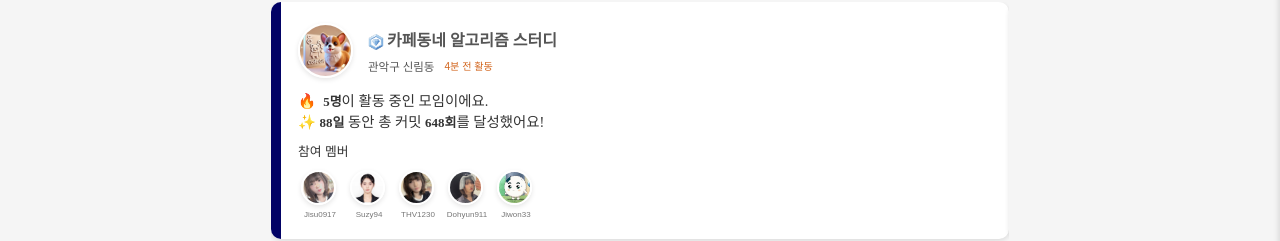
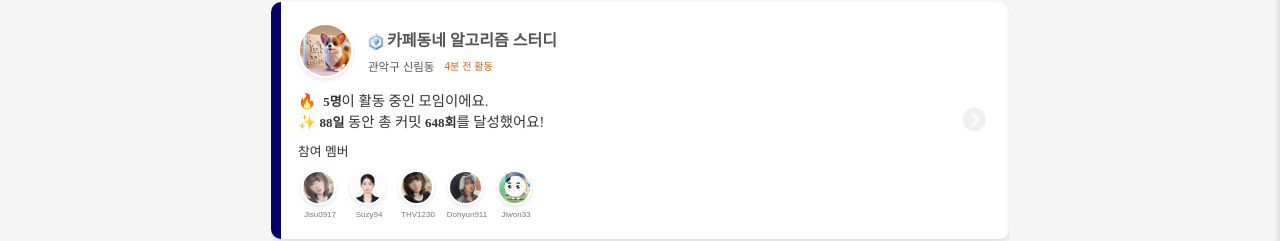
Before and after one commit to Well-C-Cogit/well-c-cogit-frontend, a React (Create React App) app: page / in a window 1280 px wide. Shown: the part 275-516 px from the top of the page. Built offline with nearby package versions, Linux system fonts and the light colour scheme; a web font is replaced by a local one.

Commit message:
feat: add Next-icon

```diff
--- a/src/components/Communities.js
+++ b/src/components/Communities.js
@@ -1,5 +1,6 @@
 import React, { useState, useEffect, useRef } from "react";
 import { useNavigate } from 'react-router-dom';
+import NextIcon from "./NextIcon";
 import "./Communities.css";
 
 function Communities() {
@@ -155,6 +156,11 @@ function Communities() {
     setCurrentIndex(index);
   };
 
+  const handleNextClick = () => {
+    const newIndex = (currentIndex + 1) % myCommunities.length;
+    handleDotClick(newIndex);
+  };
+
   return (
     <div className="communities-container">
         <div className="my-communities-container">
@@ -178,6 +184,7 @@ function Communities() {
                 />
             ))}
             </div>
+            <NextIcon onClick={handleNextClick} />
             <div className="my-dots-container">
             {myCommunities.map((_, index) => (
                 <div
@@ -187,6 +194,7 @@ function Communities() {
                 ></div>
             ))}
             </div>
+
         </div>
 
         <div className="communities-section">
@@ -229,7 +237,6 @@ function Communities() {
             />
             ))}
         </div>
-
     </div>
   );
 }
--- /dev/null
+++ b/src/components/NextIcon.css
@@ -0,0 +1,20 @@
+.next-icon-box {
+  width: 3.0em;
+  height: 3.0em;
+  position: absolute;
+  right: 1.5%;
+  top: 36%;
+  z-index: 900;
+  display: flex;
+  justify-content: center;
+  align-items: center;
+  border-radius: 50%;
+}
+
+.next-icon {
+  width: 1.8em;
+  height: auto;
+  color: #ccc;
+  opacity: 0.3;
+  cursor: pointer;
+}
--- /dev/null
+++ b/src/components/NextIcon.js
@@ -0,0 +1,13 @@
+import React from "react";
+import "./NextIcon.css";
+import { IoIosArrowDroprightCircle } from "react-icons/io";
+
+function NextIcon({ onClick }) {
+  return (
+    <div className="next-icon-box" onClick={onClick}>
+      <IoIosArrowDroprightCircle className="next-icon"/>
+    </div>
+  );
+}
+
+export default NextIcon;
```
Also changed, not shown: package.json (+8 -2 lines), src/components/BlinkingFingerIcon.css (added, +27 -0 lines), src/components/BlinkingFingerIcon.js (added, +14 -0 lines), public/images/ic_finger.PNG (added), 1 other file (tests, documents, lock files or other folders).
